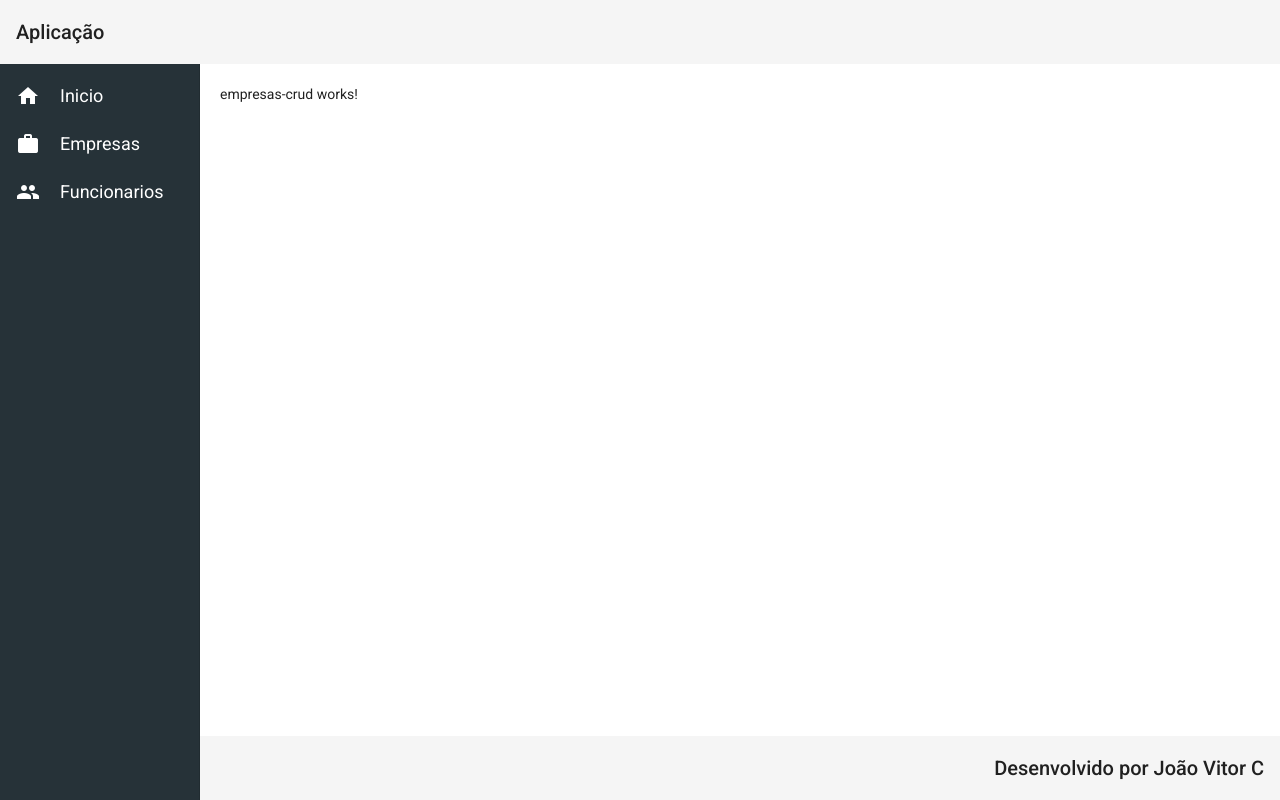
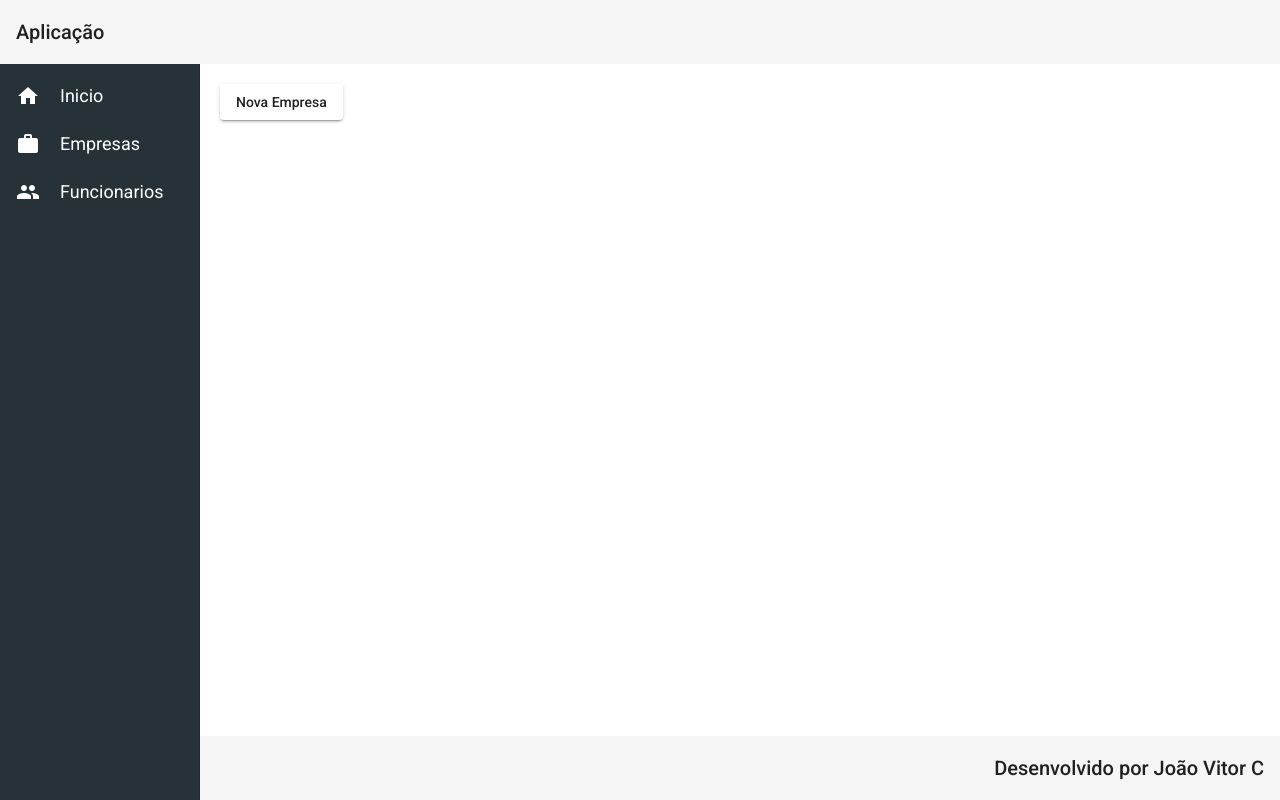
Before and after one commit to jvitorc/desafio, an Angular app in the folder frontend/: page /empresas in a window 1280 px wide. Built offline with nearby package versions, Linux system fonts and the light colour scheme.

Commit message:
componente empresa-create e botao nova empresa

```diff
--- a/frontend/src/app/app-routing.module.ts
+++ b/frontend/src/app/app-routing.module.ts
@@ -3,6 +3,7 @@ import { EmpresasCrudComponent } from './views/empresas-crud/empresas-crud.compo
 import { NgModule } from '@angular/core';
 import { Routes, RouterModule } from '@angular/router';
 import { HomeComponent } from './views/home/home.component';
+import { EmpresasCreateComponent } from './components/empresas/empresas-create/empresas-create.component';
 
 const routes: Routes = [
   {
@@ -12,6 +13,10 @@ const routes: Routes = [
   {
     path: "empresas",
     component: EmpresasCrudComponent
+  },
+  {
+    path: "empresas/create",
+    component: EmpresasCreateComponent
   },
   {
     path: "funcionarios",
--- /dev/null
+++ b/frontend/src/app/components/empresas/empresas-create/empresas-create.component.html
@@ -0,0 +1 @@
+<p>empresas-create works!</p>
--- /dev/null
+++ b/frontend/src/app/components/empresas/empresas-create/empresas-create.component.ts
@@ -0,0 +1,15 @@
+import { Component, OnInit } from '@angular/core';
+
+@Component({
+  selector: 'app-empresas-create',
+  templateUrl: './empresas-create.component.html',
+  styleUrls: ['./empresas-create.component.css']
+})
+export class EmpresasCreateComponent implements OnInit {
+
+  constructor() { }
+
+  ngOnInit(): void {
+  }
+
+}
--- a/frontend/src/app/views/empresas-crud/empresas-crud.component.html
+++ b/frontend/src/app/views/empresas-crud/empresas-crud.component.html
@@ -1 +1,3 @@
-<p>empresas-crud works!</p>
+<button mat-raised-button (click)="navigateToEmpresaCreate()">
+    Nova Empresa
+</button>
--- a/frontend/src/app/views/empresas-crud/empresas-crud.component.ts
+++ b/frontend/src/app/views/empresas-crud/empresas-crud.component.ts
@@ -1,4 +1,5 @@
 import { Component, OnInit } from '@angular/core';
+import { Router } from '@angular/router';
 
 @Component({
   selector: 'app-empresas-crud',
@@ -7,9 +8,12 @@ import { Component, OnInit } from '@angular/core';
 })
 export class EmpresasCrudComponent implements OnInit {
 
-  constructor() { }
+  constructor(private router: Router) { }
 
   ngOnInit(): void {
   }
 
+  navigateToEmpresaCreate() {
+    this.router.navigate(['/empresas/create'])
+  }
 }
```
Also changed, not shown: frontend/src/app/app.module.ts (+6 -2 lines), frontend/src/app/components/empresas/empresas-create/empresas-create.component.css (added).
